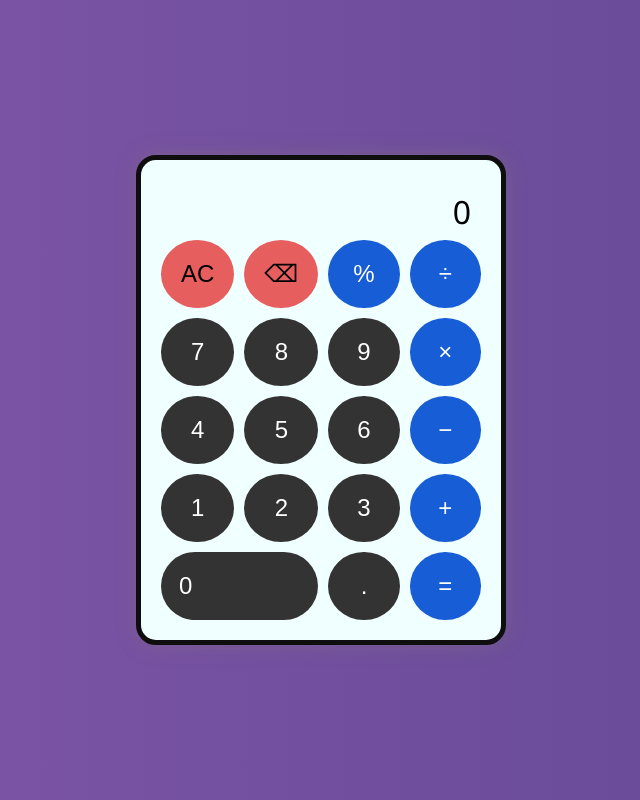
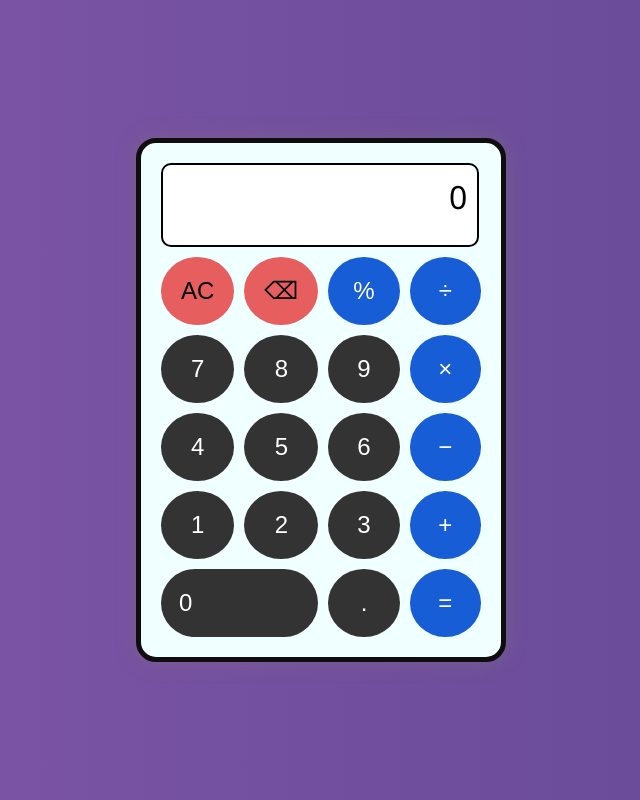
Before and after one commit to Afzaanali-Sayyed/OIBSIP, a plain HTML site: page docs/first_task/index.html in a window 1280 px wide. Shown: the whole page, without its empty margins (319-959 px from the left). Drawn offline with Linux system fonts and the light colour scheme.

Commit message:
Update index.html

```diff
--- a/docs/first_task/index.html
+++ b/docs/first_task/index.html
@@ -24,17 +24,21 @@
       box-shadow: 0 0 20px rgba(132, 118, 118, 0.4);
       border:5px solid rgb(15, 14, 14);
     }
+.display {
+  width: 92%;
+  height: 60px;
+  background-color: white;
+  font-size: 2rem;
+  padding: 10px;
+  border: 2px solid black;
+  border-radius: 10px;
+  overflow-x: auto;
+  white-space: nowrap;
+  text-align: right;
+  margin-top:0px;
+  margin-bottom:10px;
+}
 
-    .display {
-      width: 100%;
-      height: 60px;
-      font-size: 2rem;
-      padding: 10px;
-      box-sizing: border-box;
-      overflow-x: auto; /* Makes horizontal scrollbar if needed */
-      white-space: nowrap; /* Prevents wrapping to a new line */
-      text-align: right; /* Keeps the input aligned to the right */
-    }
 
 
     .buttons {
```
